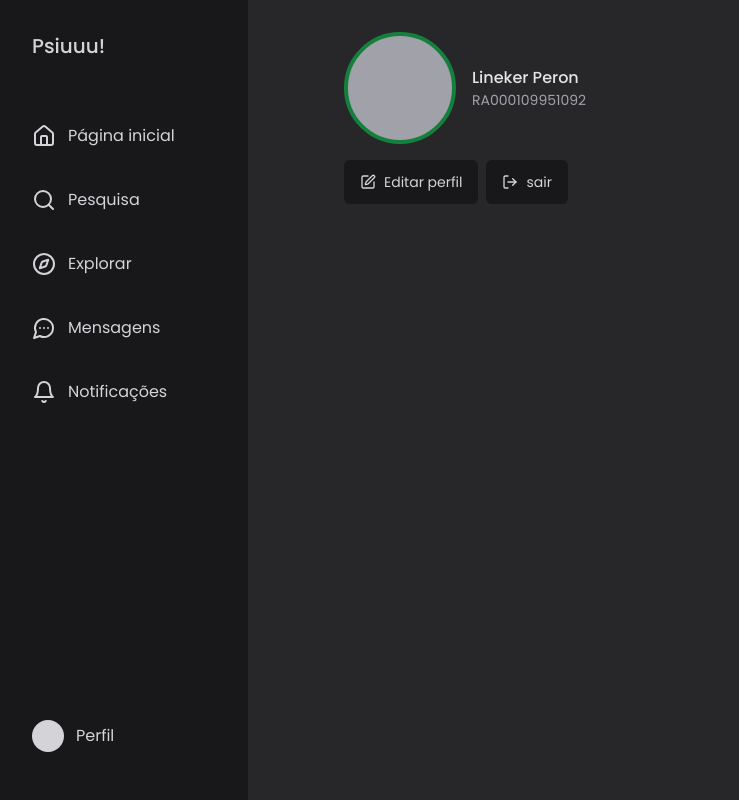
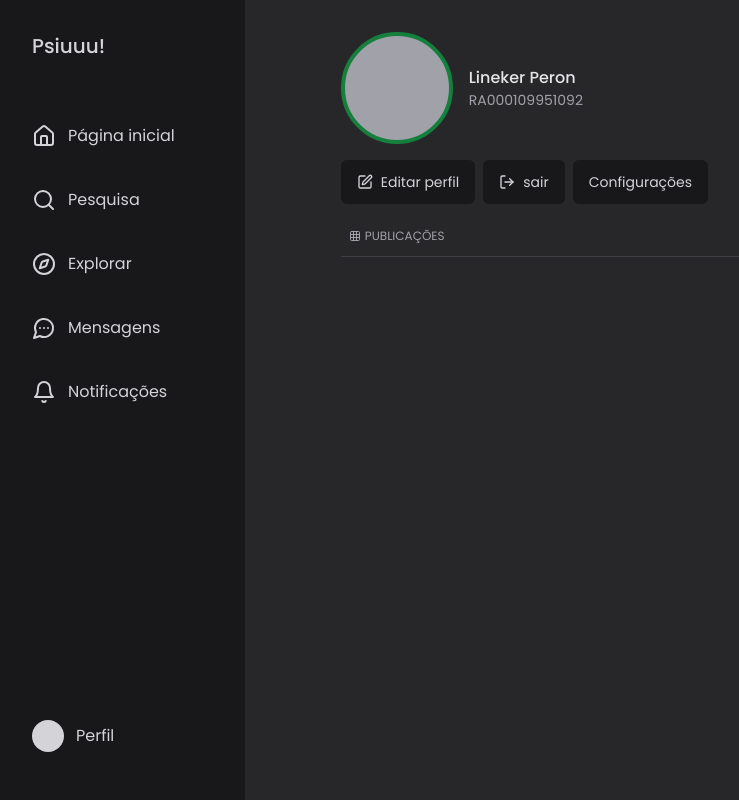
Before and after one commit to lineker017/psiu-web, a React (Vite) app: page /profile in a window 1280 px wide. Shown: the whole page, without its empty margins (8-747 px from the left). Built offline with nearby package versions, Linux system fonts and the light colour scheme.

Commit message:
created some components

```diff
--- /dev/null
+++ b/src/components/button.tsx
@@ -0,0 +1,31 @@
+import { ButtonHTMLAttributes, ReactNode } from 'react'
+
+interface ButtonProps extends ButtonHTMLAttributes<HTMLButtonElement> {
+  children: ReactNode
+  className?: string
+}
+
+export function Button({ children, className = '', ...rest }: ButtonProps) {
+  return (
+    <button
+      {...rest}
+      className={`
+        flex
+        items-center
+        justify-center
+        gap-2
+        bg-zinc-900
+        text-zinc-300
+        text-sm
+        py-3
+        px-4
+        rounded-md
+        transition-opacity
+        hover:opacity-75
+        ${className}
+      `}
+    >
+      {children}
+    </button>
+  )
+}
--- /dev/null
+++ b/src/components/input.tsx
@@ -0,0 +1,25 @@
+import { InputHTMLAttributes } from 'react'
+
+interface InputProps extends InputHTMLAttributes<HTMLInputElement> {
+  className?: string
+}
+
+export function Input({ className, ...rest }: InputProps) {
+  return (
+    <input
+      {...rest}
+      className={`
+        rounded-md
+        bg-transparent
+        text-zinc-400
+        text-sm border-2
+        border-zinc-600
+        outline-none
+        py-2
+        px-3
+        focus:border-yellow-500
+        ${className}
+        `}
+    />
+  )
+}
--- a/src/components/sidebar/index.tsx
+++ b/src/components/sidebar/index.tsx
@@ -4,7 +4,7 @@ import { SidebarLink } from './sidebar-link'
 
 export function Sidebar() {
   return (
-    <div className="h-screen w-64 flex flex-col justify-between bg-zinc-900 px-6 py-8">
+    <div className="h-screen w-80 flex flex-col justify-between bg-zinc-900 px-6 py-8">
       <div className="space-y-12">
         <div className="px-4">
           <h1 className="text-zinc-300 text-xl font-medium">Psiuuu!</h1>
--- a/src/pages/profile/index.tsx
+++ b/src/pages/profile/index.tsx
@@ -1,8 +1,10 @@
-import { LogOut, SquarePen } from 'lucide-react'
+import { Grid3x3, LogOut, SquarePen } from 'lucide-react'
+
+import { Button } from '@/components/button'
 
 export function Profile() {
   return (
-    <div className="px-16 py-8 space-y-4">
+    <div className="w-full px-16 py-8 space-y-4">
       <div className="flex items-center gap-4">
         <div className="bg-zinc-400 size-28 rounded-full border-4 border-green-700" />
 
@@ -12,18 +14,26 @@ export function Profile() {
         </div>
       </div>
 
-      {/* <p className="text-zinc-300 text-sm ">23 publicações</p> */}
-
       <div className="flex items-center gap-2">
-        <button className="flex items-center gap-2 bg-zinc-900 text-zinc-300 text-sm py-3 px-4 rounded-md transition-opacity hover:opacity-75">
+        <Button>
           <SquarePen className="size-4" />
           Editar perfil
-        </button>
+        </Button>
 
-        <button className="flex items-center gap-2 bg-zinc-900 text-zinc-300 text-sm py-3 px-4 rounded-md transition-opacity hover:opacity-75">
+        <Button>
           <LogOut className="size-4" />
           sair
+        </Button>
+
+        <Button>Configurações</Button>
+      </div>
+
+      <div className="space-y-1">
+        <button className="text-xs text-zinc-400 flex gap-1 items-center rounded-md p-2 transition-colors hover:bg-zinc-700">
+          <Grid3x3 className="size-3" />
+          PUBLICAÇÕES
         </button>
+        <div className="border-t border-zinc-700 w-full"></div>
       </div>
     </div>
   )
--- a/src/pages/sign-in/sign-in-form.tsx
+++ b/src/pages/sign-in/sign-in-form.tsx
@@ -1,6 +1,9 @@
 import { Eye, EyeOff } from 'lucide-react'
 import { type FormEvent, useState } from 'react'
 import { useNavigate } from 'react-router-dom'
+
+import { Button } from '@/components/button'
+import { Input } from '@/components/input'
 
 export function SignInForm() {
   const navigate = useNavigate()
@@ -24,11 +27,7 @@ export function SignInForm() {
           RA
         </label>
 
-        <input
-          id="ra"
-          type="text"
-          className="h-10 rounded-md bg-transparent text-zinc-400 text-sm border-2 border-zinc-600 outline-none px-4 focus:border-yellow-500"
-        />
+        <Input id="ra" type="text" />
       </div>
 
       <div className="flex flex-col gap-1">
@@ -37,21 +36,10 @@ export function SignInForm() {
         </label>
 
         <div className="relative">
-          <input
+          <Input
             id="password"
             type={showPassword ? 'text' : 'password'}
-            className="
-              w-full
-              h-10
-              rounded-md
-              bg-transparent
-              text-zinc-400
-              text-sm border-2
-              border-zinc-600
-              outline-none
-              px-4
-              focus:border-yellow-500
-            "
+            className="w-full"
           />
 
           {showPassword ? (
@@ -97,9 +85,9 @@ export function SignInForm() {
       </div>
 
       <div className="flex flex-col gap-3 items-center">
-        <button className="w-full bg-yellow-500 rounded-md font-semibold text-zinc-900 py-2">
+        <Button className="w-full bg-yellow-400 font-semibold text-zinc-900 py-2">
           ENTRAR
-        </button>
+        </Button>
 
         <a href="" className="text-yellow-500 text-xs hover:underline">
           Não tem uma conta? <span className="font-semibold">Fale aqui</span>
```
